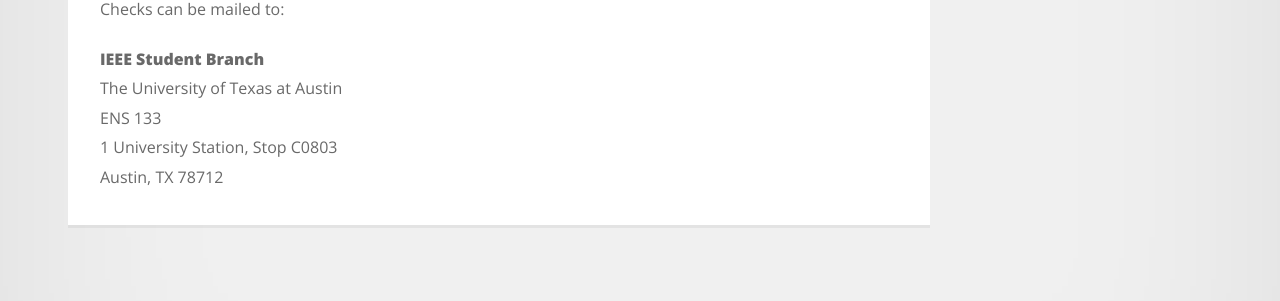
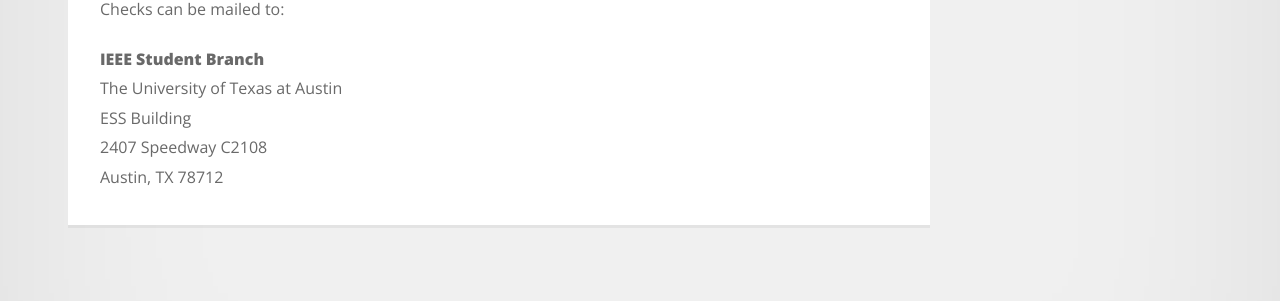
Before and after one commit to ieee-ut/ieee-ut.github.io, a Jekyll site: the page built from giving.html, in a window 1280 px wide. Shown: the part 1159-1460 px from the top of the page. Built offline with Jekyll 4.4.1, drawn with Linux system fonts in a browser that asks for light colours; Markdown is read by kramdown in place of the engine named in the settings; comment, search, counter and statistics services are not loaded.

Commit message:
Updated address, corporate packet, emails

```diff
--- a/branch.html
+++ b/branch.html
@@ -33,8 +33,8 @@
 	<p>
 		IEEE Student Branch<br>
 		The University of Texas at Austin<br>
-		ENS 133<br>
-		1 University Station, Stop C0803<br>
+		ESS Building<br>
+		2407 Speedway C2108<br>
 		Austin, TX 78712<br>
 		USA<br>
 	</p>
--- a/giving.html
+++ b/giving.html
@@ -42,10 +42,10 @@
 
 	<p>
 		<span style="font-weight: 800;">IEEE Student Branch</span><br>
-		 The University of Texas at Austin<br>
-		 ENS 133<br>
-		 1 University Station, Stop C0803<br>
-		 Austin, TX 78712<br>
+		The University of Texas at Austin<br>
+		ESS Building<br>
+		2407 Speedway C2108<br>
+		Austin, TX 78712<br>
 	</p>
 
 </article>
--- a/partners.html
+++ b/partners.html
@@ -7,7 +7,7 @@
 	<h2>Corporate Partners</h2>
 
 	<p>
-		The IEEE Student Branch at The University of Texas at Austin would not exist without the generous support of corporate partners. We're always pleased to develop new relationships with our electrical engineering counterparts in the professional world. Need internship or job positions filled? Supporting a Branch event is a great way to do it! For more information about ways your company can work with the Branch, please refer to our <a href="files/IEEE_Corporate_Packet_2012-2013.pdf">2012 - 2013 Corporate Package</a>.
+		The IEEE Student Branch at The University of Texas at Austin would not exist without the generous support of corporate partners. We're always pleased to develop new relationships with our electrical engineering counterparts in the professional world. Need internship or job positions filled? Supporting a Branch event is a great way to do it! For more information about ways your company can work with the Branch, please refer to our <a href="files/IEEE_Corporate_Packet_2014-2015.pdf">2014 - 2015 Corporate Package</a>.
 	</p>
 
 	<span style="text-align: center;">
```
Also changed, not shown: other parts of branch.html (+1 -1 lines), 2 other files.
